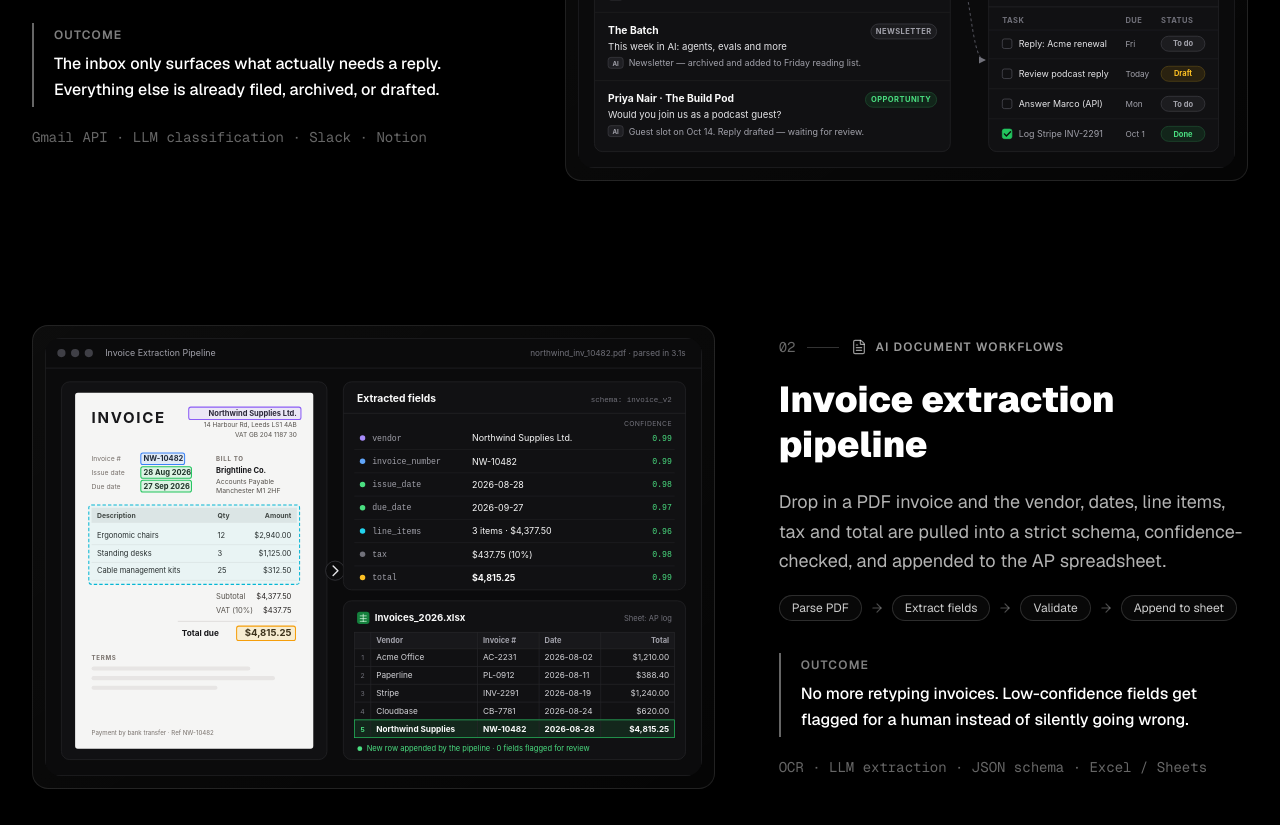
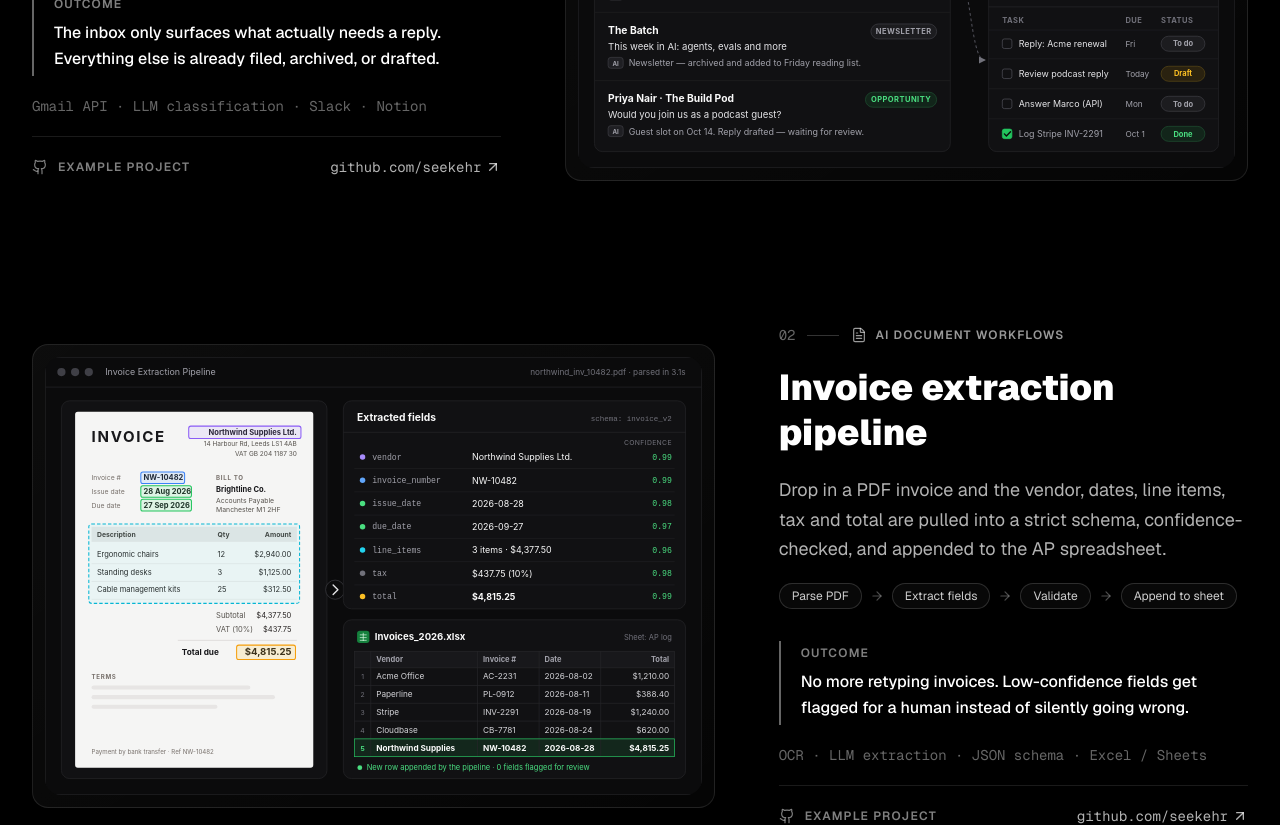
Before and after one commit to seekehr/GetAIMade, a Next.js app: page / in a window 1280 px wide. Shown: the part 1480-2305 px from the top of the page. Built offline with nearby package versions, Linux system fonts and the light colour scheme.

Commit message:
footer for features

```diff
--- a/components/features.tsx
+++ b/components/features.tsx
@@ -2,7 +2,7 @@
 
 import React from 'react';
 import Image from 'next/image';
-import { ArrowRight, Inbox, FileText, Search, Workflow, BookOpen, Target } from 'lucide-react';
+import { ArrowRight, ArrowUpRight, Github, Inbox, FileText, Search, Workflow, BookOpen, Target } from 'lucide-react';
 
 const projects = [
   {
@@ -16,6 +16,7 @@ const projects = [
       'The inbox only surfaces what actually needs a reply. Everything else is already filed, archived, or drafted.',
     stack: ['Gmail API', 'LLM classification', 'Slack', 'Notion'],
     image: '/featureimgs/inbox-triage.svg',
+    repo: 'https://github.com/seekehr/',
     alt: 'Inbox triage dashboard: emails tagged Urgent, Invoice, Client and Newsletter with one-line AI summaries, routed into a Slack digest and a Notion task list',
   },
   {
@@ -29,6 +30,7 @@ const projects = [
       'No more retyping invoices. Low-confidence fields get flagged for a human instead of silently going wrong.',
     stack: ['OCR', 'LLM extraction', 'JSON schema', 'Excel / Sheets'],
     image: '/featureimgs/invoice-extraction.svg',
+    repo: 'https://github.com/seekehr/',
     alt: 'A PDF invoice with highlighted fields next to the extracted key-value fields with confidence scores and the new row in an invoices spreadsheet',
   },
   {
@@ -42,6 +44,7 @@ const projects = [
       'A cited competitor brief in minutes instead of an afternoon of open tabs, and every claim links back to its source.',
     stack: ['Web search', 'Scraping', 'LLM agents', 'Notion / PDF export'],
     image: '/featureimgs/research-agent.svg',
+    repo: 'https://github.com/seekehr/',
     alt: 'Research agent run showing completed steps and collected sources beside a generated competitor report with a comparison table and citations',
   },
   {
@@ -55,6 +58,7 @@ const projects = [
       'One source of truth. Nobody copy-pastes deals between tools, and failed syncs retry instead of disappearing.',
     stack: ['HubSpot API', 'Slack API', 'Google Sheets API', 'Webhooks'],
     image: '/featureimgs/crm-slack-sheets-sync.svg',
+    repo: 'https://github.com/seekehr/',
     alt: 'System diagram of HubSpot, a sync service, Slack and Google Sheets, with a Slack deal-won alert and the matching updated row in the pipeline sheet',
   },
   {
@@ -68,6 +72,7 @@ const projects = [
       'Staff get answers they can verify in one click, instead of pinging the one person who knows.',
     stack: ['Embeddings', 'Vector DB', 'RAG', 'Google Drive + Notion'],
     image: '/featureimgs/knowledge-assistant.svg',
+    repo: 'https://github.com/seekehr/',
     alt: 'Knowledge assistant chat answering a refund-policy question with numbered citations and source cards from Google Drive and a Notion wiki',
   },
   {
@@ -81,6 +86,7 @@ const projects = [
       'Sales spends its time on the leads worth it, and every qualified lead gets a relevant reply the same day.',
     stack: ['Enrichment APIs', 'LLM scoring', 'Gmail', 'HubSpot'],
     image: '/featureimgs/lead-qualification.svg',
+    repo: 'https://github.com/seekehr/',
     alt: 'Three-stage lead pipeline: incoming leads, an enriched lead with a fit score of 86, and an auto-drafted personalized follow-up email awaiting approval',
   },
 ];
@@ -204,6 +210,21 @@ export default function Features() {
                     <p className="text-white font-medium leading-relaxed">{project.outcome}</p>
                   </div>
                   <p className="text-sm text-white/40 font-mono">{project.stack.join(' · ')}</p>
+                  <a
+                    href={project.repo}
+                    target="_blank"
+                    rel="noopener noreferrer"
+                    className="group/repo flex items-center justify-between gap-4 pt-5 border-t border-white/10"
+                  >
+                    <span className="flex items-center gap-2.5 text-xs font-semibold text-white/50 uppercase tracking-widest">
+                      <Github className="w-4 h-4" strokeWidth={1.75} />
+                      Example Project
+                    </span>
+                    <span className="flex items-center gap-1 text-sm font-mono text-white/70 group-hover/repo:text-white transition-colors">
+                      {project.repo.replace(/^https?:\/\//, '').replace(/\/$/, '')}
+                      <ArrowUpRight className="w-4 h-4 group-hover/repo:translate-x-0.5 group-hover/repo:-translate-y-0.5 transition-transform" />
+                    </span>
+                  </a>
                 </div>
               </article>
             );
```
